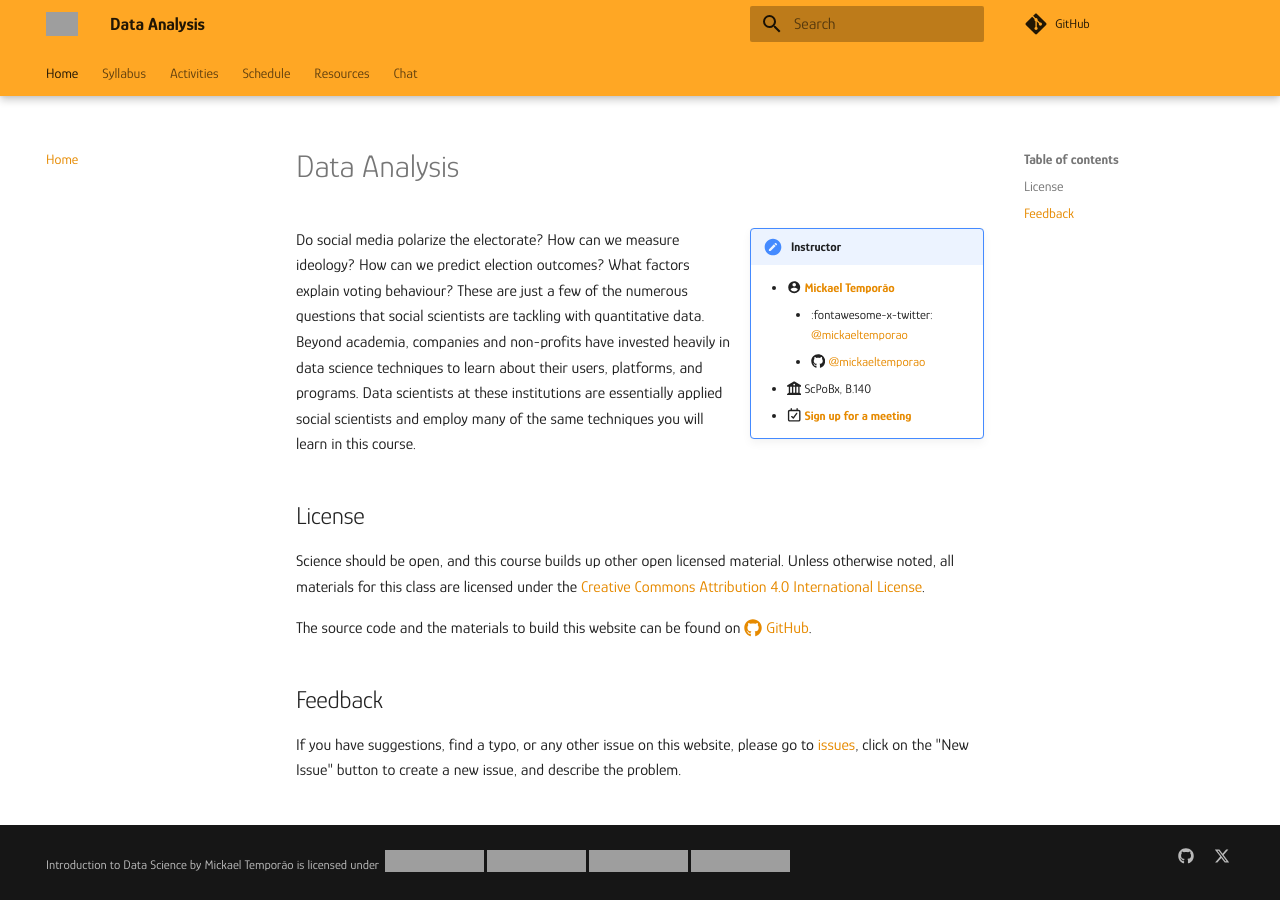
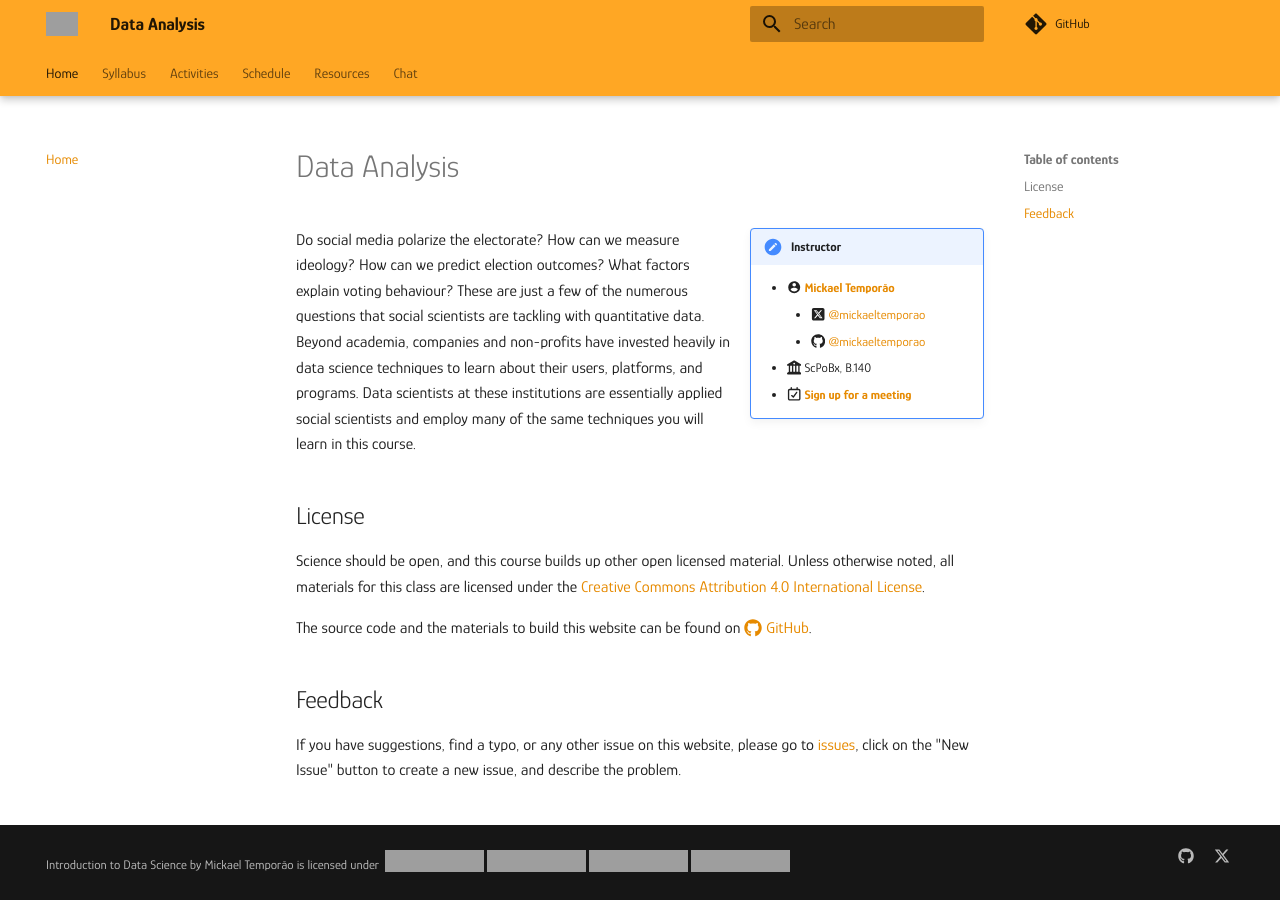
Before and after one commit to mickaeltemporao/data-analysis, an MkDocs documentation site: the page built from docs/index.md, in a window 1280 px wide. Built offline with MkDocs 1.6.1 and Material for MkDocs 9.7.7, drawn with Linux system fonts in a browser that asks for light colours; comment, search, counter and statistics services are not loaded; some of the changed lines change nothing that is shown; grey boxes are pictures that could not be loaded.

Commit message:
update icon

```diff
--- a/docs/index.md
+++ b/docs/index.md
@@ -2,7 +2,7 @@
 
 !!! note inline end "Instructor"
      - :material-account-circle: [**Mickael Temporão**](https://www.centreemiledurkheim.fr/notre-equipe/mickael-temporao/)
-         - :fontawesome-x-twitter: [@mickaeltemporao](https://twitter.com/mickaeltemporao)
+         - :fontawesome-brands-square-x-twitter: [@mickaeltemporao](https://twitter.com/mickaeltemporao)
          - :fontawesome-brands-github: [@mickaeltemporao](https://github.com/mickaeltemporao)
      - :fontawesome-solid-building-columns: ScPoBx, B.140
      - :fontawesome-regular-calendar-check: [**Sign up for a meeting**](https://calendly.com/mickaeltemporao/one-on-one)
```
